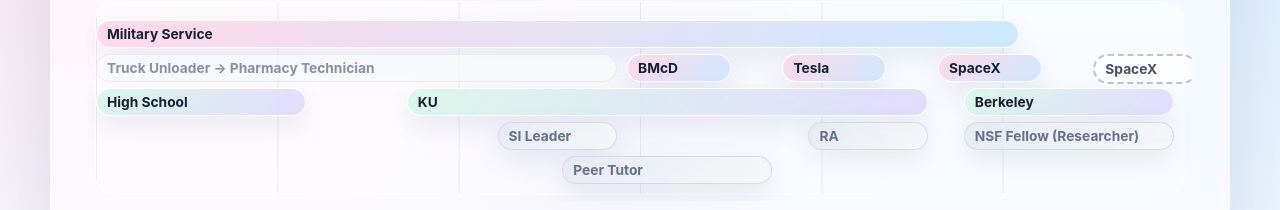
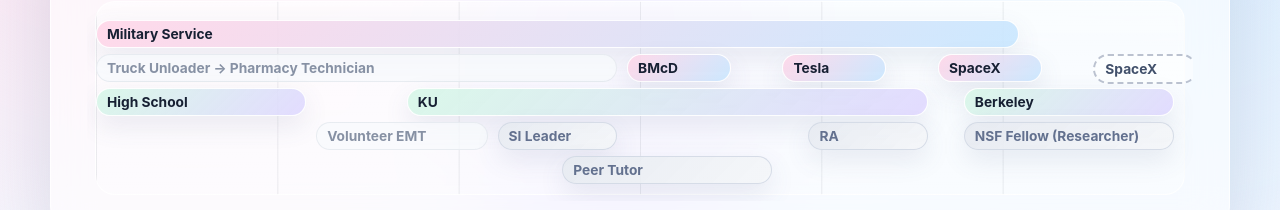
Before and after one commit to dakkameka/Engineering-Portfolio, a React (Vite) app: page / in a window 1280 px wide. Shown: the part 683-893 px from the top of the page. Built offline with nearby package versions, Linux system fonts and the light colour scheme.

Commit message:
Add volunteer EMT timeline entry

```diff
--- a/src/App.jsx
+++ b/src/App.jsx
@@ -230,6 +230,15 @@
     endMonth: 84,
     lane: 3,
     variant: "campus"
+  },
+  {
+    id: "volunteer-emt",
+    label: "Volunteer EMT",
+    range: "May 2021 - Aug 2022",
+    startMonth: 17,
+    endMonth: 31,
+    lane: 3,
+    variant: "light"
   },
   {
     id: "si-leader",
```
